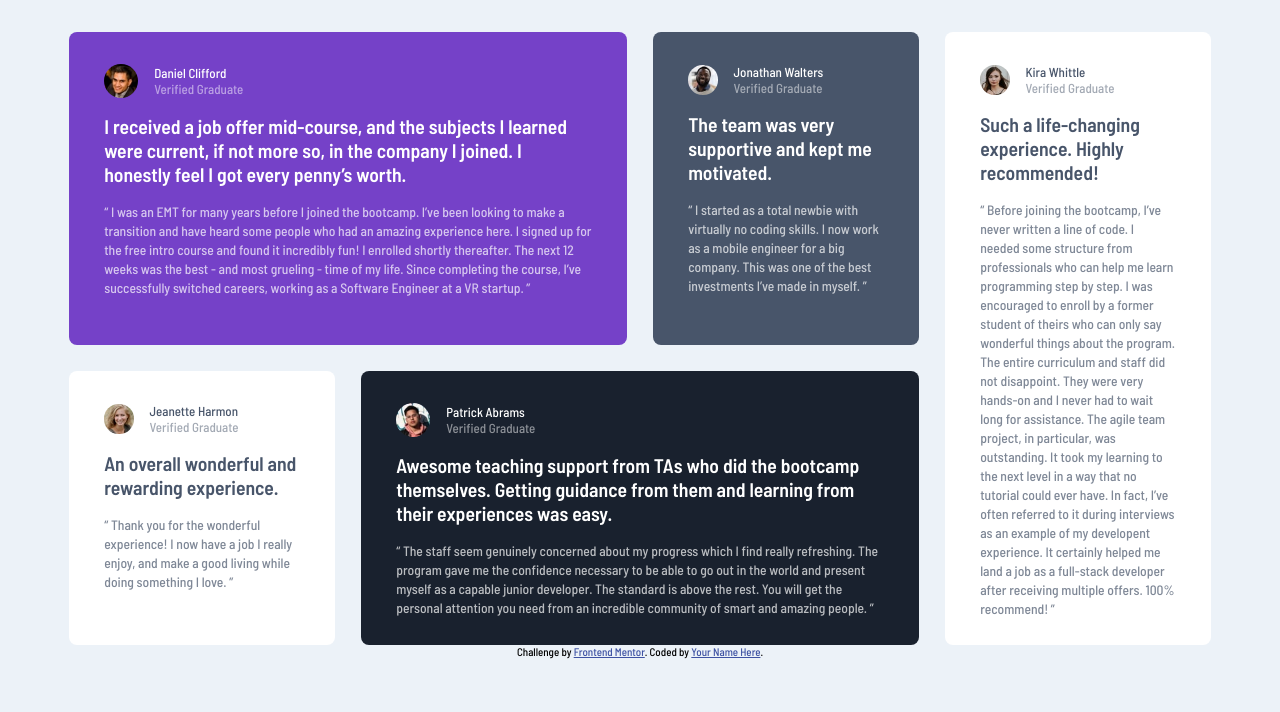
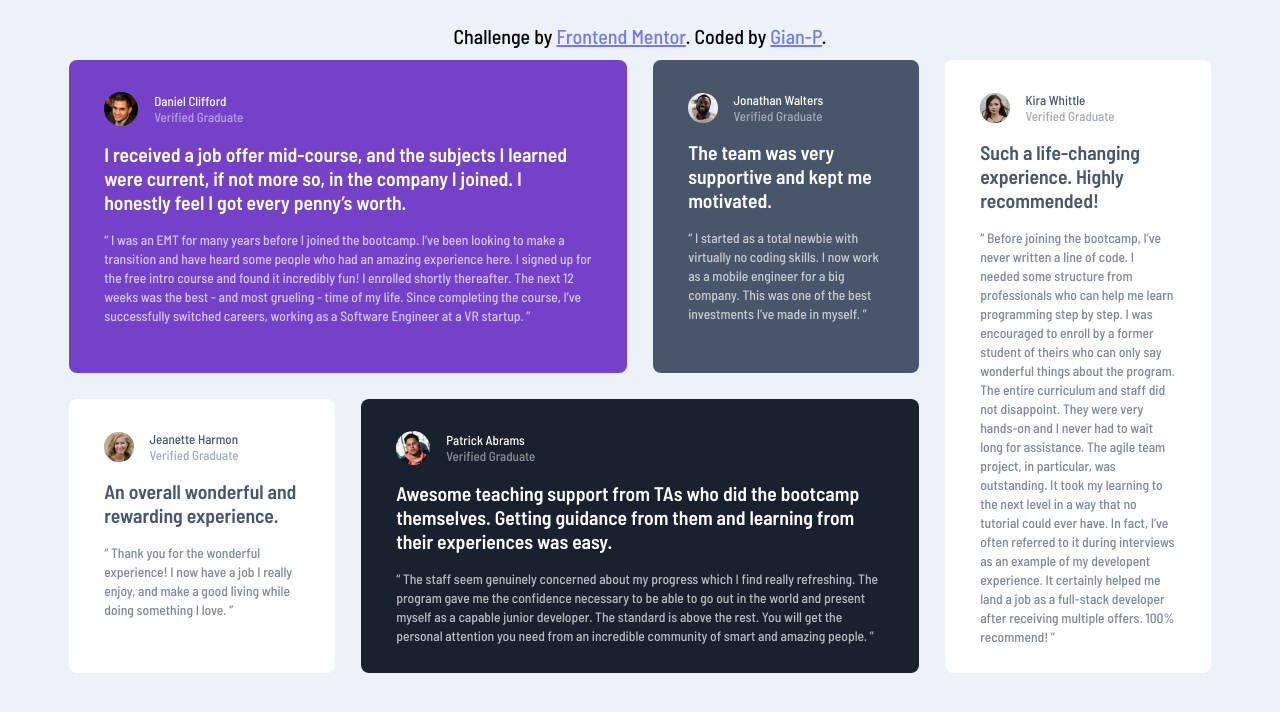
Before and after one commit to Gian-P/Frontend-Mentor-Challenges, a plain HTML site: page testimonials-grid-section-main-challenge/index.html in a window 1280 px wide. Drawn offline with Linux system fonts and the light colour scheme.

```diff
--- a/testimonials-grid-section-main-challenge/css/base/global.css
+++ b/testimonials-grid-section-main-challenge/css/base/global.css
@@ -6,10 +6,6 @@ body{
 }
 
 ul{
-  /*
-  display: flex;
-  flex-direction: column;
-  align-items: center;*/
   display: grid;
   grid-template-columns: 1fr;
   justify-items: center;
@@ -46,5 +42,20 @@ ul{
 }
 
 .common-styles-tag{
+  opacity: 50%
+}
+
+.attribution{
+  font-size: 20px;
+  text-align: center;
+  margin-bottom: 12px;
+}
+
+.attribution a:visited{
+  text-decoration: none;
+  color: black;
+}
+
+.attribution a{
   opacity: 50%;
 }
--- a/testimonials-grid-section-main-challenge/css/base/media-queries.css
+++ b/testimonials-grid-section-main-challenge/css/base/media-queries.css
@@ -1,6 +1,6 @@
 @media (min-width:950px){
   body{
-    padding: 2rem 3rem 2rem 3rem;
+    padding: 1.5rem 3rem 1.5rem 3rem;
   }
 
   ul{
--- a/testimonials-grid-section-main-challenge/index.html
+++ b/testimonials-grid-section-main-challenge/index.html
@@ -10,14 +10,12 @@
   <link rel="icon" type="image/png" sizes="32x32" href="./images/favicon-32x32.png">
 
   <title>Frontend Mentor | [Challenge Name Here]</title>
-
-  <!-- Feel free to remove these styles or customise in your own stylesheet 👍 -->
-  <style>
-    .attribution { font-size: 11px; text-align: center; }
-    .attribution a { color: hsl(228, 45%, 44%); }
-  </style>
 </head>
 <body>
+  <div class="attribution">
+    Challenge by <a href="https://www.frontendmentor.io?ref=challenge" target="_blank">Frontend Mentor</a>.
+    Coded by <a target="_blank" href="https://github.com/Gian-P?tab=repositories">Gian-P</a>.
+  </div>
   <div class="cards-container">
     <main>
       <ul class="cards">
@@ -117,10 +115,5 @@
       </ul>
     </main>
   </div>
-
-  <div class="attribution">
-    Challenge by <a href="https://www.frontendmentor.io?ref=challenge" target="_blank">Frontend Mentor</a>.
-    Coded by <a href="#">Your Name Here</a>.
-  </div>
 </body>
 </html>
```
Also changed, not shown: 2 other files.
